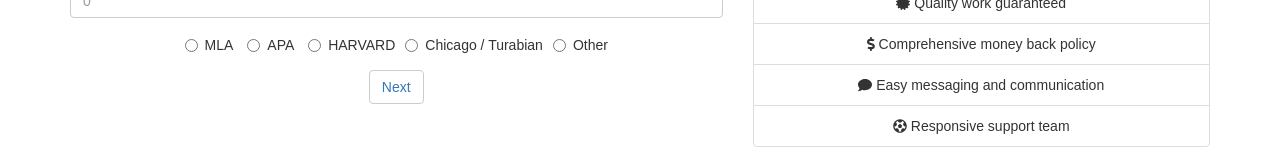
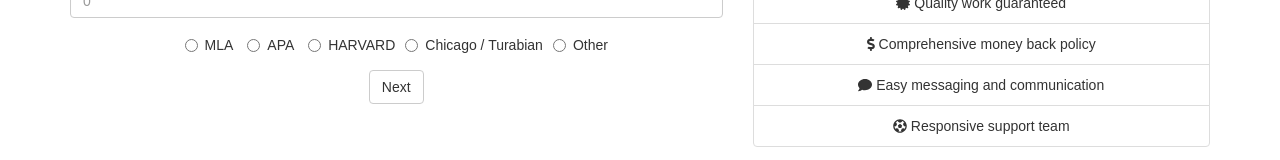
Before and after one commit to shaddyshad/rcrest, a React (Create React App) app: page /orders in a window 1280 px wide. Shown: the part 316-476 px from the top of the page. Built offline with nearby package versions, Linux system fonts and the light colour scheme.

Commit message:
Fix form links

```diff
--- a/src/components/Orders/Forms/Form1.js
+++ b/src/components/Orders/Forms/Form1.js
@@ -171,7 +171,7 @@ class Form1 extends Component{
                     </Radio>
                 </FormGroup>
 
-                <Button> <Link to='/orders/1'>Next</Link></Button>
+                <Link to='/orders/1'><Button>Next</Button></Link>
 
             </Form>
         );
--- a/src/components/Orders/Forms/Form2.js
+++ b/src/components/Orders/Forms/Form2.js
@@ -39,7 +39,7 @@ class Form1 extends Component{
                     <HelpBlock>You will be able to upload files after order submission</HelpBlock>
                 </FormGroup>
 
-                <Button><Link to="/orders/2">Next</Link></Button>
+                <Link to="/orders/2"><Button>Next</Button></Link>
 
             </Form>
         );
--- a/src/components/Orders/Forms/Form3.js
+++ b/src/components/Orders/Forms/Form3.js
@@ -112,7 +112,7 @@ class Form1 extends Component {
 
 
                 <HelpBlock>Amount: {amount}</HelpBlock>
-                <Button><Link to='/orders/3'>Next</Link></Button>
+                <Link to='/orders/3'><Button>Next</Button></Link>
 
             </Form>
         );
--- a/src/components/Orders/Forms/Form4.js
+++ b/src/components/Orders/Forms/Form4.js
@@ -48,7 +48,7 @@ class Form1 extends Component {
 
                 <HelpBlock>Amount: {amount}</HelpBlock>
 
-                <Button ><Link to='/orders/4'>Next</Link></Button>
+               <Link to='/orders/4'><Button>Next</Button></Link>
 
             </Form>
         );
```
